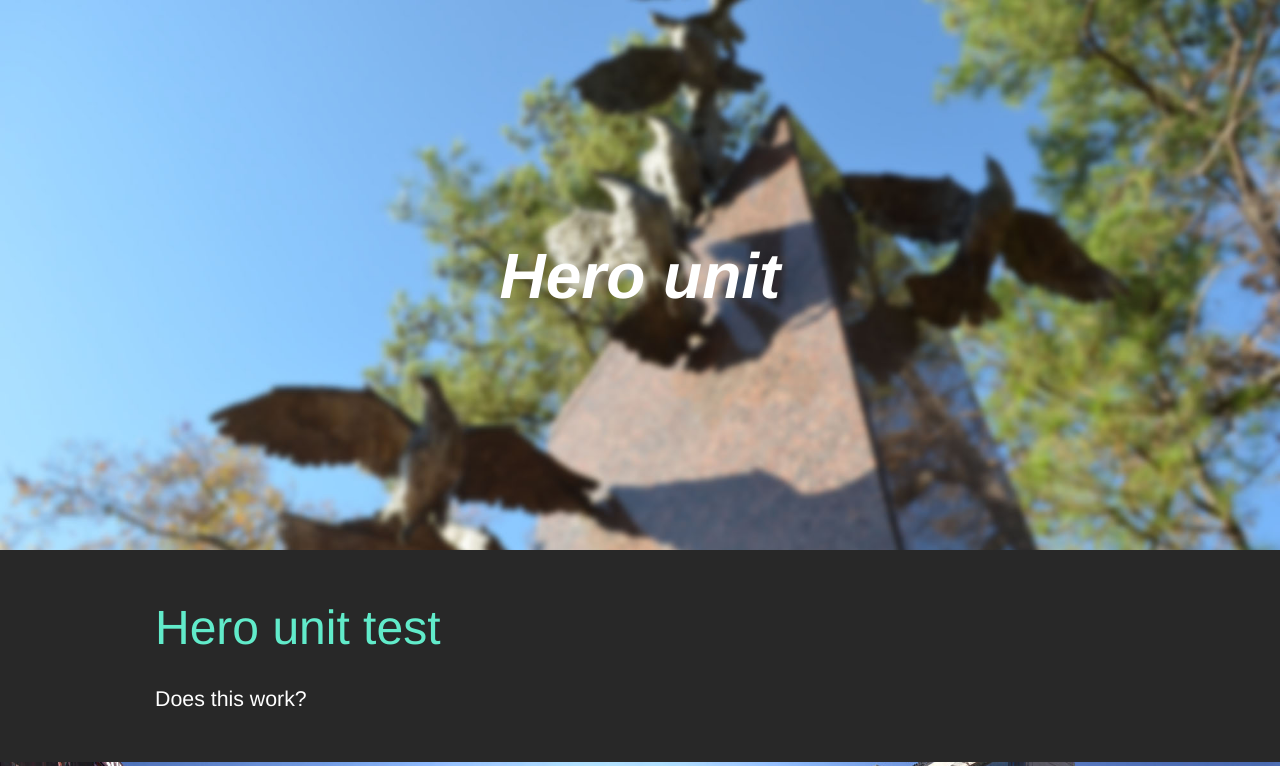
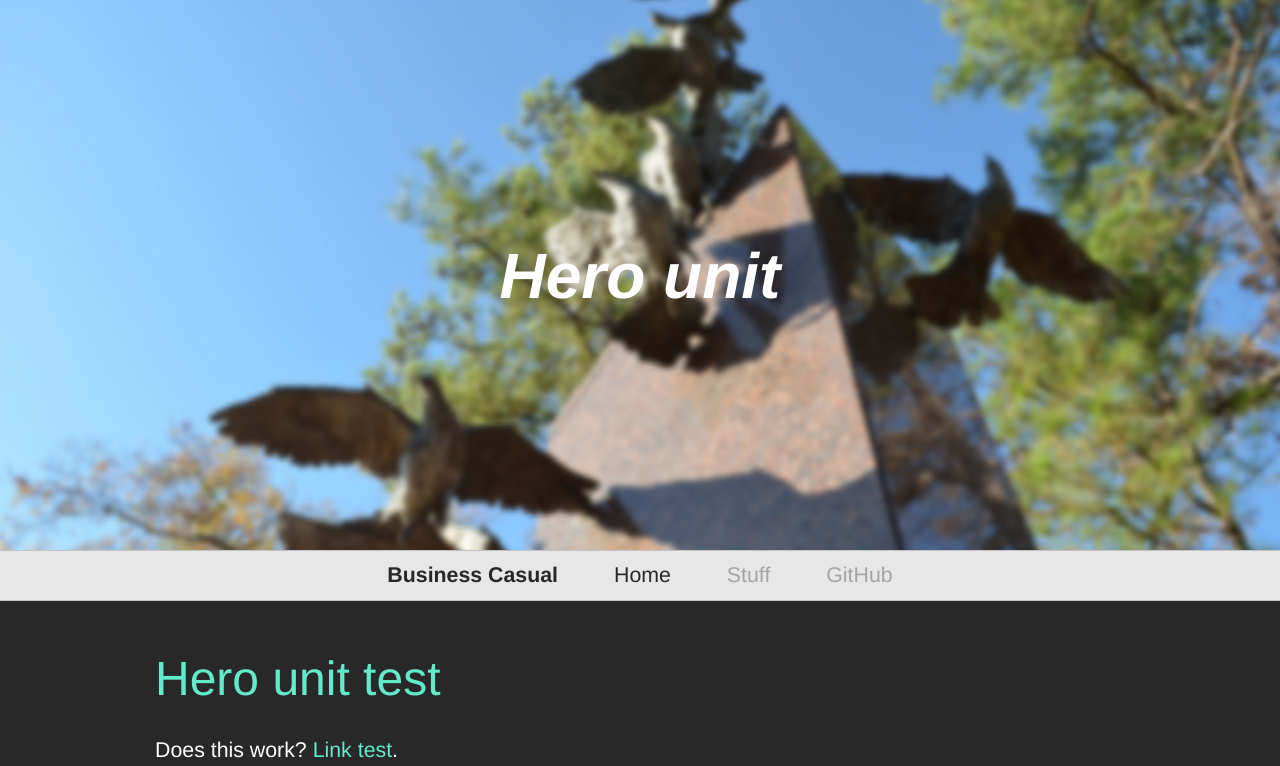
Before and after one commit to jballands/Business-Casual, a plain HTML site: page sample-heroes.html in a window 1280 px wide. Shown: the top 766 px of the page. Drawn offline with nearby package versions, Linux system fonts and the light colour scheme; files that its build step writes are made by us from their sources.

Commit message:
Added navigation bar

```diff
--- a/js/business-casual.js
+++ b/js/business-casual.js
@@ -61,4 +61,43 @@ window.onload = function() {
         sidekickUnitText.style.top = heightOffset;
     }
 
+    /*
+     *  Navigation stuff
+     */
+
+    // Sticky
+
+    // Get the sticky element's top
+    var stickyElementList = document.querySelectorAll("div.sticky");
+    var currentOffset = 0;
+
+    // For every sticky
+    for (var i = 0 ; i < stickyElementList.length ; i++) {
+
+        // Get some information
+        var stickyElement = stickyElementList[i];
+        var thisTop = stickyElement.getBoundingClientRect().top;
+
+        // When the window scrolls, fire an event
+        window.onscroll = function(e) {
+
+            // Activate sticky
+            if (window.pageYOffset >= thisTop) {
+                stickyElement.style.position = "fixed";
+                stickyElement.style.top = 0;
+                stickyElement.style.width = "100%";
+                stickyElement.style.zIndex = 100;
+
+                stickyElement.nextElementSibling.style.paddingTop = 22;
+            }
+
+            // Deactiviate sticky
+            else {
+                stickyElement.removeAttribute("style");
+                stickyElement.nextElementSibling.removeAttribute("style");
+            }
+
+        };
+    }
+
 };
--- a/less/business-casual.less
+++ b/less/business-casual.less
@@ -9,3 +9,4 @@
 @import "scaffolding.less";
 @import "flexors.less";
 @import "heroes.less";
+@import "navigation-bar.less";
--- a/less/flexors.less
+++ b/less/flexors.less
@@ -32,7 +32,7 @@
 
         // Set width
         .column-@{index} {
-            width: percentage((@index / @columns));
+            width: (@container-width * (@index / @columns)) - @gutter-width;
         }
 
         // Recursive call
--- a/less/heroes.less
+++ b/less/heroes.less
@@ -10,11 +10,11 @@
  */
 
 .border-top() {
-    border-top: 3 solid @darker-gray;
+    border-top: 1 solid @black;
 }
 
 .border-bottom() {
-    border-bottom: 3 solid @darker-gray;
+    border-bottom: 1 solid @black;
 }
 
 .img-adjuster() {
--- /dev/null
+++ b/less/navigation-bar.less
@@ -0,0 +1,60 @@
+/*
+ *  navigation-bar.less
+ *  Contains styling for the built-in navigation bar.
+ *
+ *  (C)2013 Jonathan Ballands
+ */
+
+.navigation-bar {
+    background-color: @off-white;
+    border-bottom: 1px solid @dark-off-white;
+    border-top: 1px solid @dark-off-white;
+
+    padding-top: @navigation-vertical-gutter / 2;
+    padding-bottom: @navigation-vertical-gutter / 2;
+
+    font-size: @font-size-normal;
+    color: @gray;
+    opacity: 0.95;
+}
+
+.navigation-bar ul {
+    list-style: none;
+
+    margin: 0;
+    padding: 0;
+
+    &.center {
+        text-align: center;
+    }
+    &.right {
+        text-align: right;
+    }
+}
+
+.navigation-bar ul li {
+    display: inline;
+
+    padding-left: @navigation-horizontal-gutter / 2;
+    padding-right: @navigation-horizontal-gutter / 2;
+
+    &:not(:last-child) {
+        border-right: 1 solid @navigation-divider;
+    }
+    &.logo {
+        font-weight: @font-heavy;
+        color: @dark-gray;
+    }
+    &.active {
+        color: @dark-gray;
+    }
+
+    & a {
+        text-decoration: none;
+        color: @gray;
+        &:hover {
+            text-decoration: none;
+            color: @dark-gray;
+        }
+    }
+}
--- a/less/scaffolding.less
+++ b/less/scaffolding.less
@@ -9,13 +9,16 @@
 /*
  *  Colors
  */
-@white:        #FFFFFF;
-@gray:         #ABABAB;
-@dark-gray:    #282828;
-@darker-gray:  #222222;
-@black:        #000000;
-@teal:         #61EBCA;
-@shadow-color: #1C1C1C;
+@white:                 #FFFFFF;
+@off-white:             #F2F2F2;
+@dark-off-white:        #CCCCCC;
+@navigation-divider:    #D9D9D9;
+@gray:                  #ABABAB;
+@dark-gray:             #282828;
+@darker-gray:           #222222;
+@black:                 #000000;
+@teal:                  #61EBCA;
+@shadow-color:          #1C1C1C;
 
 /*
  *  Fonts
@@ -43,6 +46,12 @@
  */
 @hero-unit-height: 550;
 @sidekick-unit-height: 270;
+
+/*
+ *  Navigation stuff
+ */
+@navigation-horizontal-gutter:  50;
+@navigation-vertical-gutter:    24;
 
 /*
  *  Scaffolding
@@ -88,3 +97,11 @@ h1 {
 img {
     vertical-align: middle;
 }
+
+a {
+    text-decoration: none;
+    color: @teal;
+    &:hover {
+        color: @white;
+    }
+}
--- a/sample-heroes.html
+++ b/sample-heroes.html
@@ -12,11 +12,20 @@
             <img src="./img/birds.jpg" />
         </div>
 
+        <div class="navigation-bar sticky">
+            <ul class="center">
+                <li class="logo">Business Casual</li>
+                <li class="active">Home</li>
+				<li>Stuff</li>
+				<li><a href="www.github.com">GitHub</a></li>
+			</ul>
+		</div>
+
         <div class="container">
 
             <h1>Hero unit test</h1>
 
-            Does this work?
+            Does this work? <a href="www.poop.com">Link test</a>.
 
         </div>
 
```
